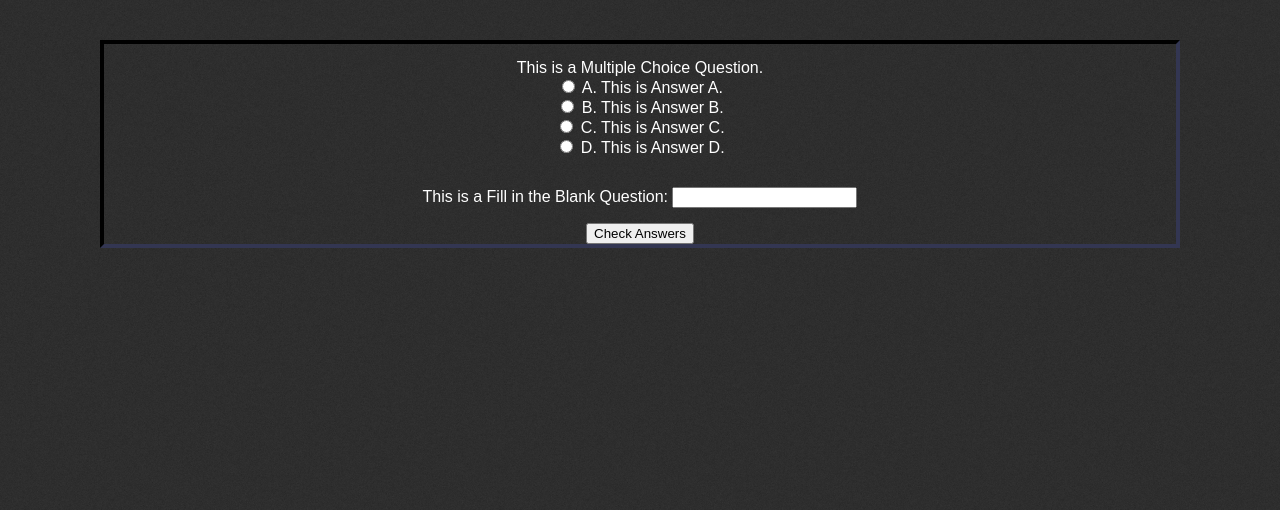
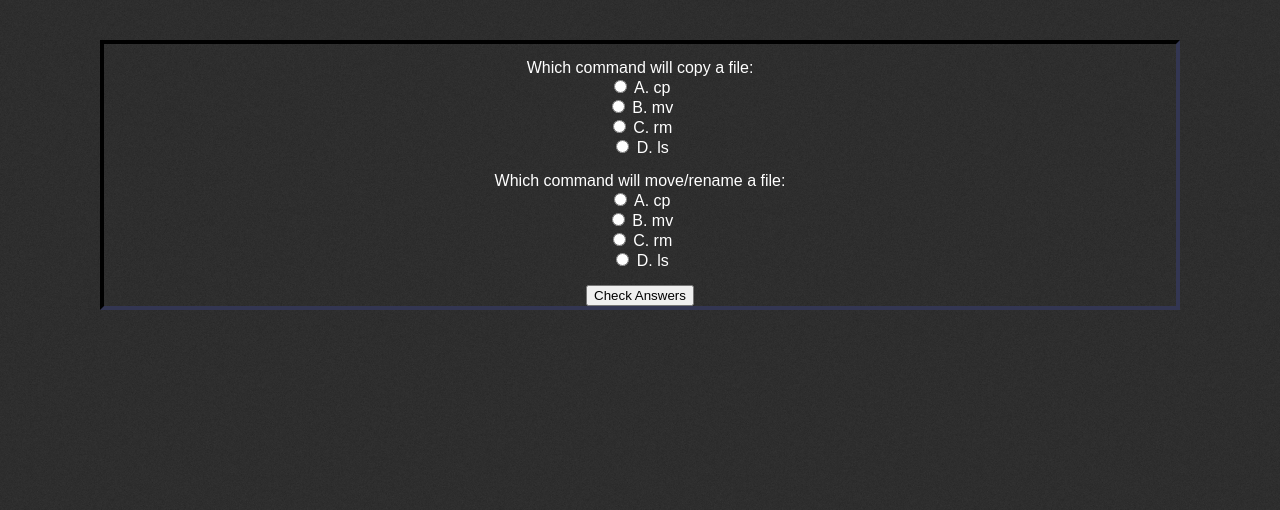
Before and after one commit to cad7046/CEJRT, a PHP site: page /filesysQuiz.php in a window 1280 px wide. Shown: the part 122-632 px from the top of the page. Run offline with PHP 8.4, Linux system fonts and the light colour scheme.

Commit message:
Added Content to filesysQuiz

```diff
--- a/assets/inc/nav.php
+++ b/assets/inc/nav.php
@@ -16,7 +16,7 @@
                 <li class="ddli"><a href="permQuiz.php">Permissions</a></li>
                 <li class="ddli"><a href="unixQuiz.php">UNIX</a></li>
                 <li class="ddli"><a href="rmtQuiz.php">Remote Tools</a></li>
-                <li class="ddli"><a href="PLACEHOLDER">PLACEHOLDER</a></li>
+                <li class="ddli"><a href="filesysQuiz.php">Filesystem</a></li>
             </ul>
         </li>
     </ul>
--- a/filesysQuiz.php
+++ b/filesysQuiz.php
@@ -11,31 +11,48 @@
 <main>
     <form id="qform">
         <div class="mcquestion quizquest">
-            <label>This is a Multiple Choice Question.</label>
+            <label>Which command will copy a file: </label>
             <br />
 
             <input type="radio" value="A" name="1">
-            <label>A. This is Answer A.</label>
+            <label>A. cp</label>
             <br />
 
             <input type="radio" value="B" name="1">
-            <label>B. This is Answer B.</label>
+            <label>B. mv</label>
             <br />
 
             <input type="radio" value="C" name="1">
-            <label>C. This is Answer C.</label>
+            <label>C. rm</label>
             <br />
 
             <input type="radio" value="D" name="1">
-            <label>D. This is Answer D.</label>
+            <label>D. ls</label>
             <br />
         </div>
         <p class="quizans">A</p>
 
-        <label>This is a Fill in the Blank Question: </label>
-        <input class="ftbquestion quizquest" type="text">
-        <p class="quizans">testans</p>
-        <br />
+        <div class="mcquestion quizquest">
+            <label>Which command will move/rename a file: </label>
+            <br />
+
+            <input type="radio" value="A" name="2">
+            <label>A. cp</label>
+            <br />
+
+            <input type="radio" value="B" name="2">
+            <label>B. mv</label>
+            <br />
+
+            <input type="radio" value="C" name="2">
+            <label>C. rm</label>
+            <br />
+
+            <input type="radio" value="D" name="2">
+            <label>D. ls</label>
+            <br />
+        </div>
+        <p class="quizans">B</p>
 
         <input type="submit" value="Check Answers">
     </form>
```
